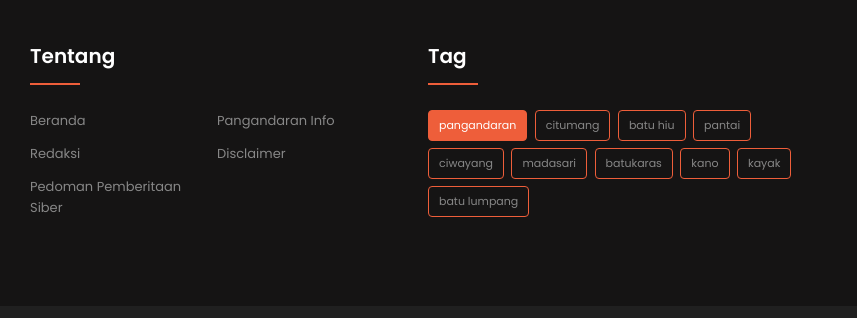
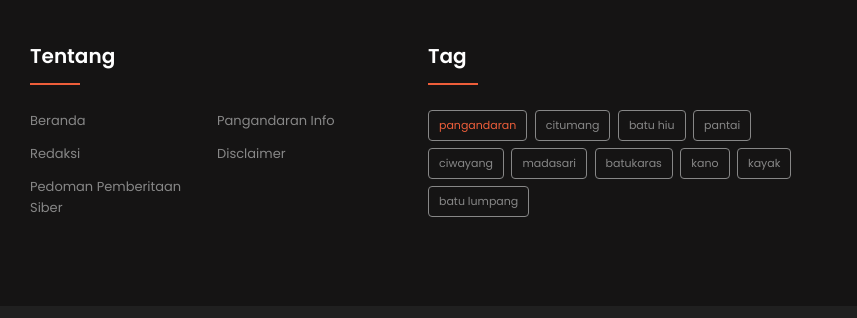
Before and after one commit to riarosnalia0/wonderful-pangandaran, a plain HTML site: page index.html in a window 1280 px wide. In both pictures the pointer is over the link "pangandaran". Shown: the part 2214-2532 px from the top of the page, 423-1280 px from the left. Drawn offline with nearby package versions, Linux system fonts and the light colour scheme.

Commit message:
first commit

```diff
--- a/css/style.css
+++ b/css/style.css
@@ -1374,13 +1374,12 @@ ul {
   margin-bottom: 7px;
   margin-right: 4px;
   border-radius: 4px;
-  border: 1px solid #ee5e3a;
+  border: 1px solid #878787;
   font-size: 11px;
   color: #878787;
 }
 .tagcloud a:hover {
-    background-color: #ee5e3a;
-    color: white;
+    color: #ee5e3a;
 }
 /** Tag Cloud End **/
 /** FOOTER END **/
```
